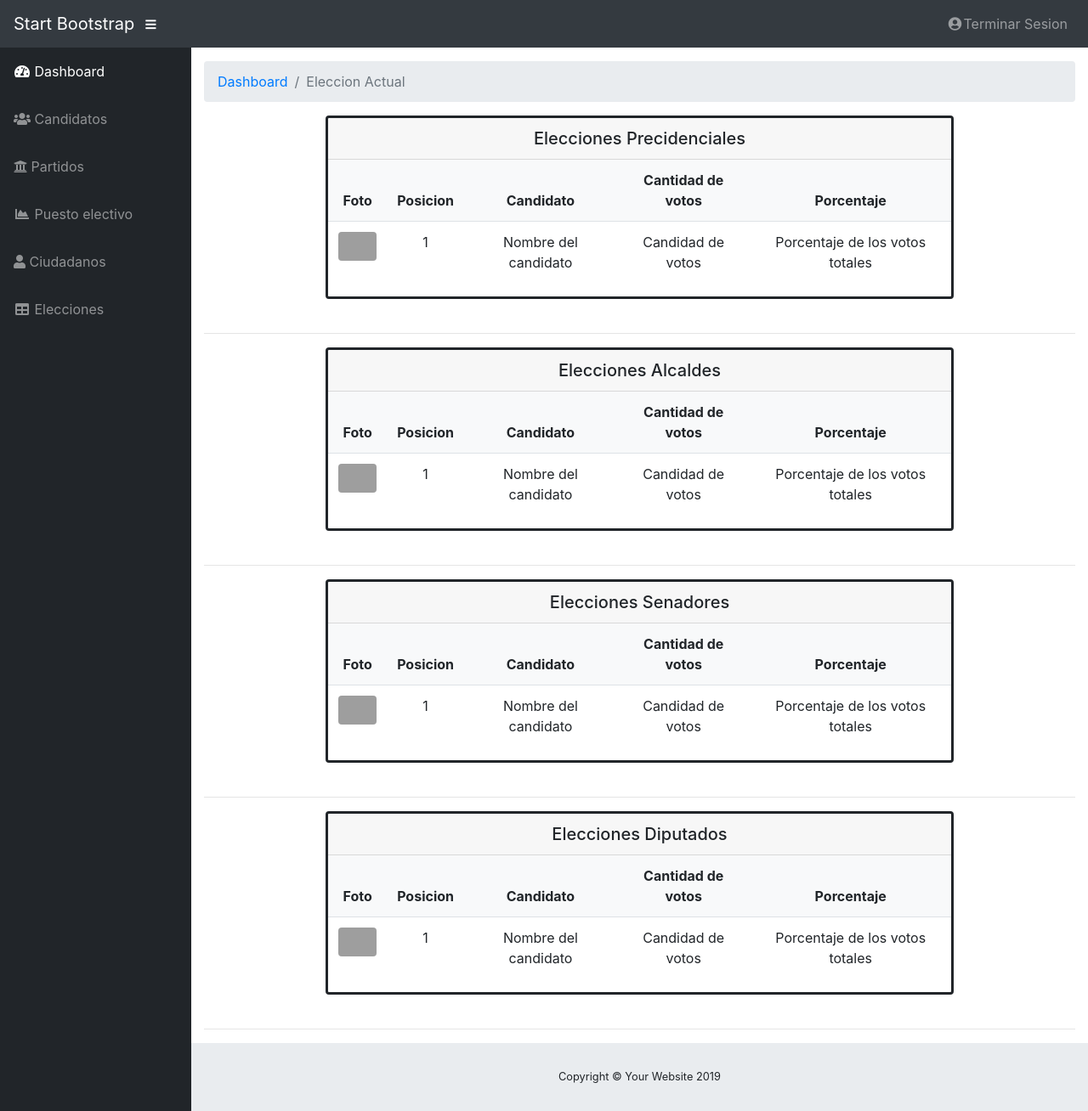
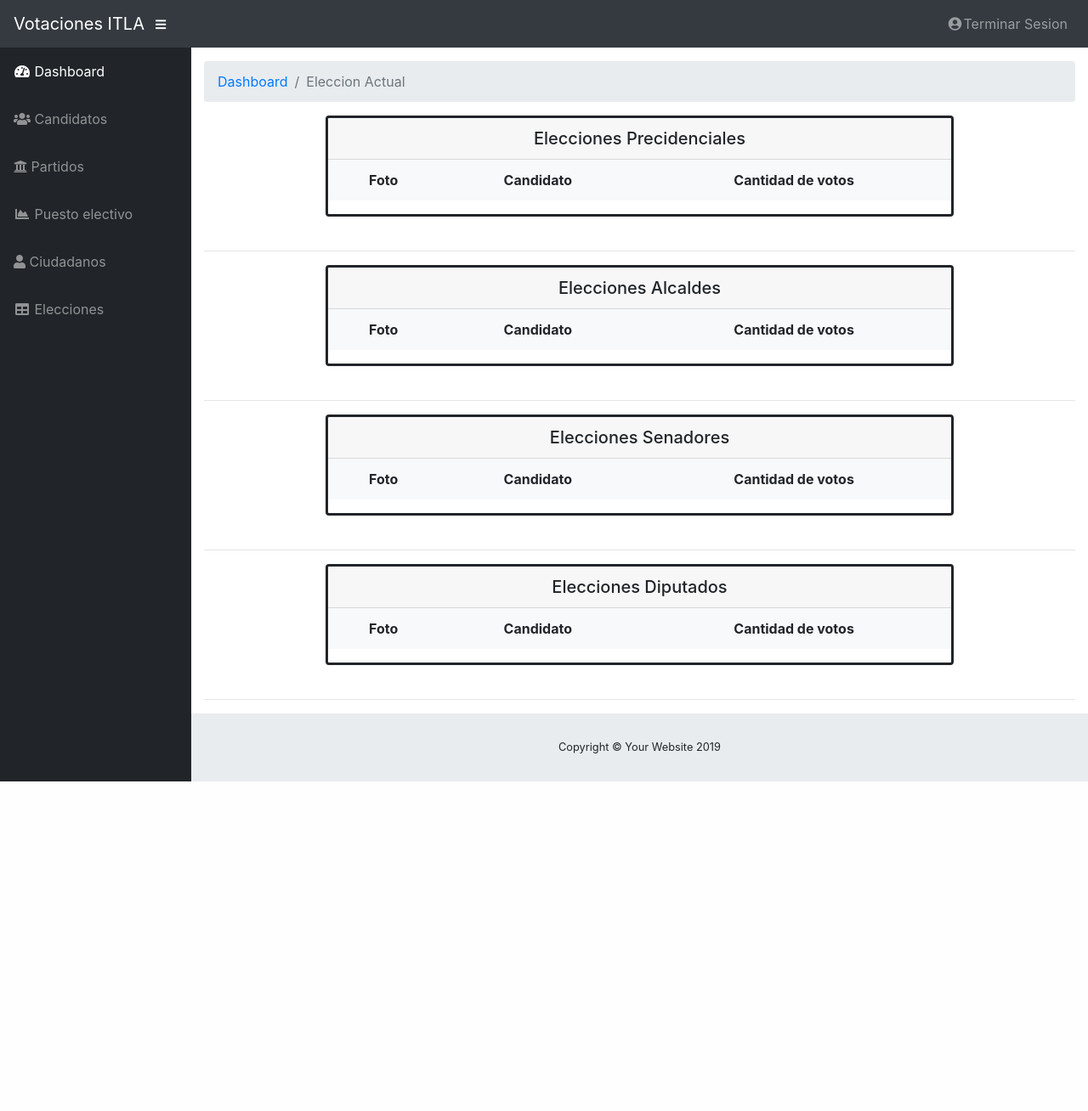
Before and after one commit to JeanCarlosNL/ProyectoFinalDiplomadoPHP, a PHP site: page /administrador/dashboard.php in a window 1280 px wide. Shown: the whole page at 85% size. After the commit the page ends 920 px from the top, so only its background shows below. Run offline with PHP 8.4, Linux system fonts and the light colour scheme; the visitor is signed in with stand-in values (Sample User, id 1); data comes from the database, SQL or seed files in the repository; tables that the repository leaves empty or names only in its code hold one stand-in row (values such as "Sample post"); lists and menus that the app fills with data are empty; some libraries are stand-ins or nearby versions; grey boxes are pictures that could not be loaded.

Commit message:
Dashboard administrador funcionando

```diff
--- a/administrador/Candidatos/listaCandidatos.php
+++ b/administrador/Candidatos/listaCandidatos.php
@@ -95,7 +95,7 @@ $listadoPuesto = $puestoEService->GetAll();
                                 <?php foreach ($listado as $candidato) : ?>
                                         <tr>
 
-                                        <th scope="col"><img src="<?php echo $candidato->foto; ?>" height="100px"alt=""></th>
+                                        <th scope="col"><img src="<?php echo $candidato->foto; ?>" width ="90px" height="100px"alt=""></th>
                                             <th scope="col"><?php echo $candidato->nombre; ?></th>
                                             <th scope="col"><?php echo $candidato->apellido; ?></th>
                                             <th scope="col"><?php echo $candidato->idPartido; ?></th>
--- a/administrador/dashboard.php
+++ b/administrador/dashboard.php
@@ -7,24 +7,72 @@ include '../helpers/FileHandler/IFileHandler.php';
 include '../helpers/FileHandler/JsonFileHandler.php';
 include '../database/SADVContext.php';
 include 'Elecciones/Eleccion.php';
+include 'Candidatos/Candidato.php';
 include '../database/repository/IRepository.php';
 include '../database/repository/RepositoryBase.php';
 include '../database/repository/RepositoryEleccion.php';
+include '../database/repository/RepositoryCandidato.php';
+include '../database/repository/RepositoryPartidos.php';
+include '../database/repository/RepositoryPuestosE.php';
+include '../database/repository/RepositoryVotos.php';
 include 'Elecciones/EleccionService.php';
+include 'Candidatos/CandidatoService.php';
+include 'Partidos/Partido.php';
+include 'Partidos/PartidoServices.php';
+include 'PuestosElectivos/PuestosElectivos.php';
+include 'PuestosElectivos/PuestosService.php';
+include '../votante/votaciones/Votacion.php';
+include '../votante/votaciones/VotacionesServices.php';
+
 
 $layout = new layout(false,"dashboard",false);
 $service = new EleccionService("../database");
+$utilities = new Utilities();
+$serviceCandidatos = new CandidatoService("../database");
+$partidoService = new PartidoService("../database");
+$puestoEService = new PuestoElectivoService("../database");
+$serviceVotaciones = new VotacionService("../database");
 
+
+$Votaciones = $serviceVotaciones->getAll();
 $eleccionActiva = $service->GetAll();
+$Candidatos=$serviceCandidatos->GetAll();
+$puesto=$puestoEService->GetAll();
+
+$presidenteid=0;
+$diputadoid=0;
+$senadorid=0;
+$alcaldeid=0;
+$contadorVotos=0;
 
 $activa = false;
+$idEleccion=0;
 
 foreach($eleccionActiva as $eleccion){
 
     if($eleccion->estado == 1){
+        $idEleccion=$eleccion->id;
        $activa = true;
     }
 
+}
+foreach($Votaciones as $votos){
+    if ($idEleccion==$votos->eleccion){
+    }
+}
+foreach($puesto as $puesto){
+    if($puesto->nombre=="Presidente"){
+        $presidenteid=$puesto->id;
+    }
+    if($puesto->nombre=="Diputado"){
+        $diputadoid=$puesto->id;
+    }
+    if($puesto->nombre=="Senador"){
+        $senadorid=$puesto->id;
+    }
+    if($puesto->nombre=="Alcalde"){
+        $alcaldeid=$puesto->id;
+    }
 }
 
 
@@ -91,22 +139,26 @@ foreach($eleccionActiva as $eleccion){
                           <thead class="bg-light">
                               <tr class="border-0">
                                   <th class="border-0">Foto</th>
-                                  <th class="border-0">Posicion</th>
                                   <th class="border-0">Candidato</th>
                                   <th class="border-0">Cantidad de votos</th>
-                                  <th class="border-0">Porcentaje</th>
                               </tr>
                           </thead>
                           <tbody>
                               <tr>
+                              <?php foreach($Candidatos as $candidato):?>
+                              <?php $contadorVotos=0;?>
+                              <?php if($candidato->idPuesto==$presidenteid):?>
                                   <td>
-                                    <div class="m-r-10"><img src="assets/images/product-pic-2.jpg" alt="user" class="rounded" width="45"></div>
+                                    <div class="m-r-10"><img src="Candidatos/<?php echo $candidato->foto; ?>" height="100px" alt="user" class="rounded" width="90px"></div>
                                   </td>
-                                  <td>1</td>
-                                  <td>Nombre del candidato</td>
-                                  <td>Candidad de votos</td>
-                                  <td>Porcentaje de los votos totales</td>
+                                  <td><?php echo $candidato->nombre." ".$candidato->apellido;?></td>
+                                  <?php foreach($Votaciones as $votos):?>
+                                  <?php if($votos->presidente==$candidato->id){$contadorVotos++;}?>
+                                  <?php endforeach;?>
+                                  <td><?php echo $contadorVotos;?></td>
                               </tr>
+                              <?php endif;?>
+                              <?php endforeach;?>
                           </tbody>
                       </table>
                   </div>
@@ -123,22 +175,26 @@ foreach($eleccionActiva as $eleccion){
                           <thead class="bg-light">
                               <tr class="border-0">
                                   <th class="border-0">Foto</th>
-                                  <th class="border-0">Posicion</th>
                                   <th class="border-0">Candidato</th>
                                   <th class="border-0">Cantidad de votos</th>
-                                  <th class="border-0">Porcentaje</th>
                               </tr>
                           </thead>
                           <tbody>
-                              <tr>
+                          <tr>
+                              <?php foreach($Candidatos as $candidato):?>
+                              <?php $contadorVotos=0;?>
+                              <?php if($candidato->idPuesto==$alcaldeid):?>
                                   <td>
-                                    <div class="m-r-10"><img src="assets/images/product-pic-2.jpg" alt="user" class="rounded" width="45"></div>
+                                    <div class="m-r-10"><img src="Candidatos/<?php echo $candidato->foto; ?>" height="100px" alt="user" class="rounded" width="90px"></div>
                                   </td>
-                                  <td>1</td>
-                                  <td>Nombre del candidato</td>
-                                  <td>Candidad de votos</td>
-                                  <td>Porcentaje de los votos totales</td>
+                                  <td><?php echo $candidato->nombre." ".$candidato->apellido;?></td>
+                                  <?php foreach($Votaciones as $votos):?>
+                                  <?php if($votos->alcalde==$candidato->id){$contadorVotos++;}?>
+                                  <?php endforeach;?>
+                                  <td><?php echo $contadorVotos;?></td>
                               </tr>
+                              <?php endif;?>
+                              <?php endforeach;?>
                           </tbody>
                       </table>
                   </div>
@@ -155,22 +211,26 @@ foreach($eleccionActiva as $eleccion){
                           <thead class="bg-light">
                               <tr class="border-0">
                                   <th class="border-0">Foto</th>
-                                  <th class="border-0">Posicion</th>
                                   <th class="border-0">Candidato</th>
                                   <th class="border-0">Cantidad de votos</th>
-                                  <th class="border-0">Porcentaje</th>
                               </tr>
                           </thead>
                           <tbody>
-                              <tr>
+                          <tr>
+                              <?php foreach($Candidatos as $candidato):?>
+                              <?php $contadorVotos=0;?>
+                              <?php if($candidato->idPuesto==$senadorid):?>
                                   <td>
-                                    <div class="m-r-10"><img src="assets/images/product-pic-2.jpg" alt="user" class="rounded" width="45"></div>
+                                    <div class="m-r-10"><img src="Candidatos/<?php echo $candidato->foto; ?>" height="100px" alt="user" class="rounded" width="90px"></div>
                                   </td>
-                                  <td>1</td>
-                                  <td>Nombre del candidato</td>
-                                  <td>Candidad de votos</td>
-                                  <td>Porcentaje de los votos totales</td>
+                                  <td><?php echo $candidato->nombre." ".$candidato->apellido;?></td>
+                                  <?php foreach($Votaciones as $votos):?>
+                                  <?php if($votos->senador==$candidato->id){$contadorVotos++;}?>
+                                  <?php endforeach;?>
+                                  <td><?php echo $contadorVotos;?></td>
                               </tr>
+                              <?php endif;?>
+                              <?php endforeach;?>
                           </tbody>
                       </table>
                   </div>
@@ -187,22 +247,26 @@ foreach($eleccionActiva as $eleccion){
                           <thead class="bg-light">
                               <tr class="border-0">
                                 <th class="border-0">Foto</th>
-                                  <th class="border-0">Posicion</th>
                                   <th class="border-0">Candidato</th>
                                   <th class="border-0">Cantidad de votos</th>
-                                  <th class="border-0">Porcentaje</th>
                               </tr>
                           </thead>
                           <tbody>
-                              <tr>
-                                 <td>
-                                    <div class="m-r-10"><img src="assets/images/product-pic-2.jpg" alt="user" class="rounded" width="45"></div>
+                          <tr>
+                              <?php foreach($Candidatos as $candidato):?>
+                              <?php $contadorVotos=0;?>
+                              <?php if($candidato->idPuesto==$diputadoid):?>
+                                  <td>
+                                    <div class="m-r-10"><img src="Candidatos/<?php echo $candidato->foto; ?>" height="100px" alt="user" class="rounded" width="90px"></div>
                                   </td>
-                                  <td>1</td>
-                                  <td>Nombre del candidato</td>
-                                  <td>Candidad de votos</td>
-                                  <td>Porcentaje de los votos totales</td>
+                                  <td><?php echo $candidato->nombre." ".$candidato->apellido;?></td>
+                                  <?php foreach($Votaciones as $votos):?>
+                                  <?php if($votos->diputado==$candidato->id){$contadorVotos++;}?>
+                                  <?php endforeach;?>
+                                  <td><?php echo $contadorVotos;?></td>
                               </tr>
+                              <?php endif;?>
+                              <?php endforeach;?>
                           </tbody>
                       </table>
                   </div>
--- a/administrador/layout/layout.php
+++ b/administrador/layout/layout.php
@@ -119,7 +119,7 @@ class layout
         <!-- Navigation -->
         <nav class="navbar navbar-expand navbar-dark bg-dark static-top">
 
-    <a class="navbar-brand mr-1" href="index.html">Start Bootstrap</a>
+    <a class="navbar-brand mr-1" href="index.html">Votaciones ITLA</a>
 
     <button class="btn btn-link btn-sm text-white order-1 order-sm-0" id="sidebarToggle" href="#">
       <i class="fas fa-bars"></i>
```
